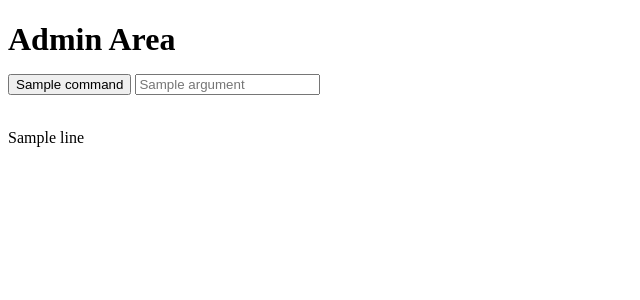
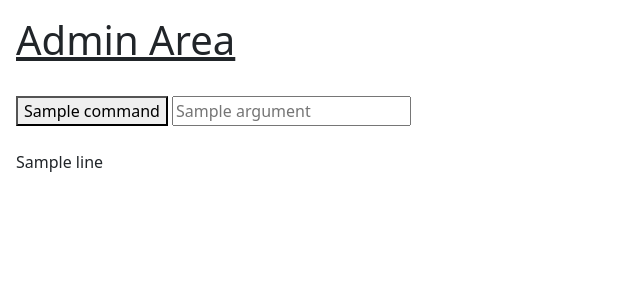
Before and after one commit to lorenzo-frittoli/forme-website, a Flask app: template templates/admin_area.html in a window 1280 px wide. Shown: the top 300 px of the page, without its empty margins (0-640 px from the left). Run offline with Flask 3, Linux system fonts and the light colour scheme; the visitor is signed in with stand-in values (Sample User, id 1); data comes from the database, SQL or seed files in the repository; the template is opened without the code that fills it: most values are stand-ins (such as "Sample title", 1, 10 or a date in 2020).

Commit message:
restyle admin pages - add dark mode

```diff
--- a/templates/admin_area.html
+++ b/templates/admin_area.html
@@ -5,8 +5,8 @@
 {% endblock %}
 
 {% block main %}
-    <div class="mb-3">
-        <h1 style="margin-bottom: 1rem;">Admin Area</h1>
+    <h1><a href="/admin" style="color: inherit;">Admin Area</a></h1>
+    <br>
     <form action="/admin" method="post">
         {% for command, arguments in commands.items() %}
         <button type="submit" name="command" value="{{ command }}">{{ command }}</button>
@@ -20,5 +20,4 @@
     <p>
         {% for line in response %}{{ line }}<br>{% endfor %}
     </p>
-    </div>
 {% endblock %}
--- a/templates/admin_auth.html
+++ b/templates/admin_auth.html
@@ -5,8 +5,8 @@
 {% endblock %}
 
 {% block main %}
-    <div class="mb-3">
-        <h1 style="margin-bottom: 1rem;">Admin Authentication</h1>
+    <h1>Admin Authentication</h1>
+    <br>
     <form action="/admin" method="post">
         {% for name, value in command.items() %}
         <input type="hidden" name="{{ name }}" value="{{ value }}">
@@ -14,5 +14,4 @@
         <input id="password" name="password" placeholder="Password" type="password">
         <button type="submit">Authenticate</button>
     </form>
-    </div>
 {% endblock %}
--- a/templates/admin_layout.html
+++ b/templates/admin_layout.html
@@ -1,11 +1,14 @@
 <!DOCTYPE html>
 
-<html lang="en">
+<html lang="en" data-bs-theme="{{ g.user_theme }}">
 
     <head>
 
         <meta charset="utf-8">
         <meta name="viewport" content="initial-scale=1, width=device-width">
+
+        <!-- http://getbootstrap.com/docs/5.3/ -->
+        <link href="https://cdn.jsdelivr.net/npm/bootstrap@5.3.3/dist/css/bootstrap.min.css" rel="stylesheet" integrity="sha384-QWTKZyjpPEjISv5WaRU9OFeRpok6YctnYmDr5pNlyT2bRjXh0JMhjY6hW+ALEwIH" crossorigin="anonymous">
 
         <link href="/static/logo_forme.ico" rel="icon">
 
@@ -13,7 +16,7 @@
 
     </head>
 
-    <body>
+    <body style="margin: 1rem;">
         {% block main %}{% endblock %}
     </body>
 
```
Lines whose indentation alone changed are shown as unchanged.
